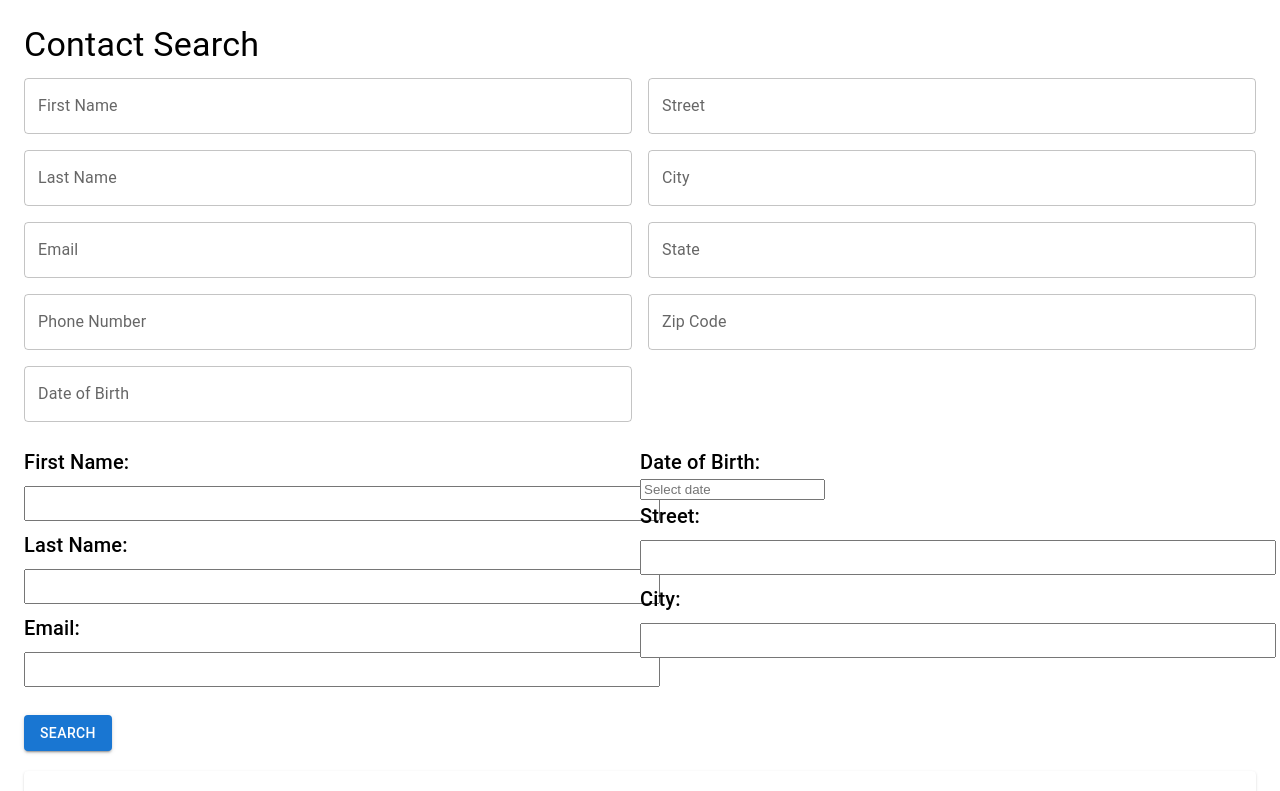
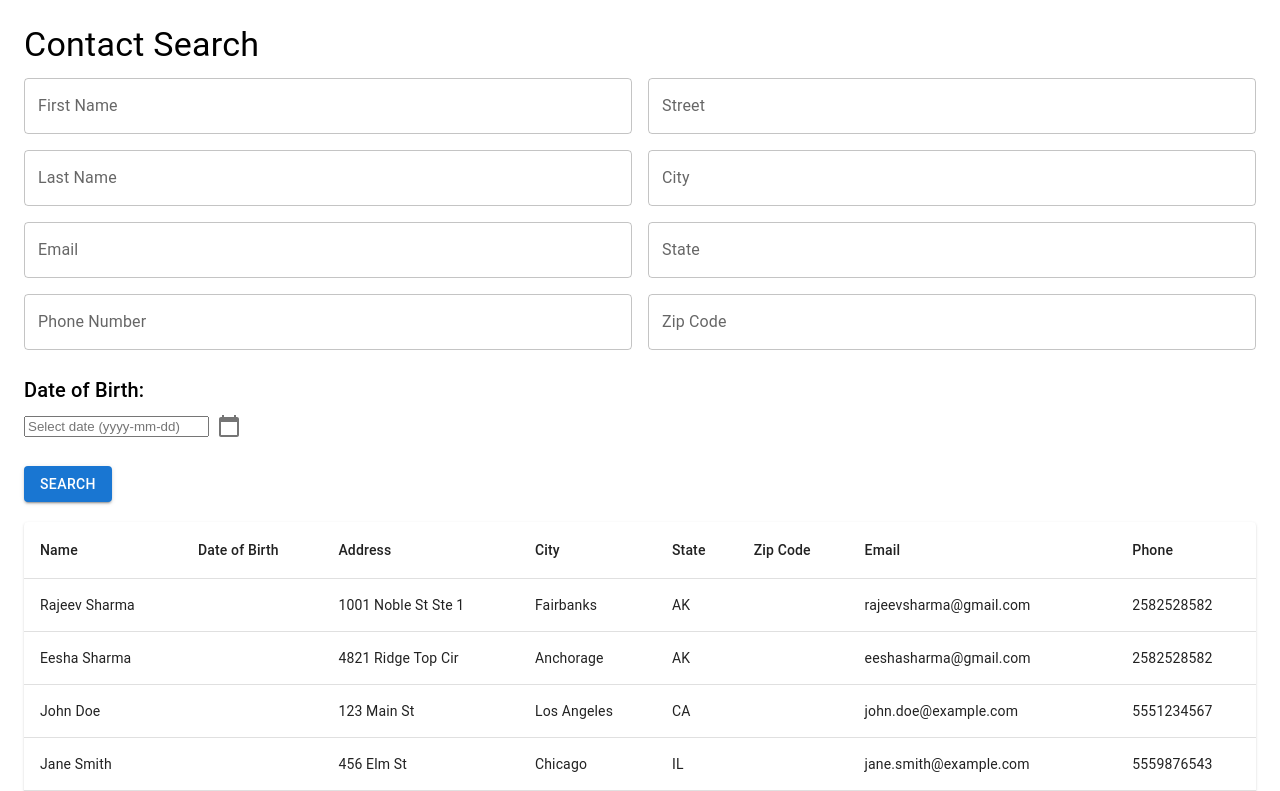
Before and after one commit to Neelpatel77/contact-search, a React (Create React App) app: page / in a window 1280 px wide. Shown: the top 791 px of the page. Built offline with nearby package versions, Linux system fonts and the light colour scheme.

Commit message:
UI update

```diff
--- a/package.json
+++ b/package.json
@@ -5,6 +5,7 @@
   "dependencies": {
     "@emotion/react": "^11.13.5",
     "@emotion/styled": "^11.13.5",
+    "@mui/icons-material": "^6.1.9",
     "@mui/material": "^6.1.9",
     "@testing-library/jest-dom": "^5.17.0",
     "@testing-library/react": "^13.4.0",
--- a/src/App.js
+++ b/src/App.js
@@ -2,9 +2,10 @@ import React, { useState } from "react";
 import SearchForm from "./searchForm";
 import ContactTable from "./ContactTable";
 import data from "./data/contacts.json";
-import { Box, Typography, Paper, Button } from "@mui/material";
+import { Box, Typography, Paper, Button, IconButton, InputAdornment } from "@mui/material";
 import DatePicker from "react-datepicker";
 import "react-datepicker/dist/react-datepicker.css";
+import { CalendarToday } from "@mui/icons-material";
 
 const App = () => {
   const [filters, setFilters] = useState({});
@@ -14,7 +15,6 @@ const App = () => {
 
   const itemsPerPage = 5;
 
-  // Handle Date Picker change
   const handleDateChange = (date) => {
     setFilters((prevFilters) => ({
       ...prevFilters,
@@ -42,11 +42,10 @@ const App = () => {
       filtered = filtered.filter((contact) =>
         contact.phone.includes(filters.phone)
       );
-    if (filters.dateOfBirth) {
+    if (filters.dateOfBirth)
       filtered = filtered.filter((contact) =>
         contact.dateOfBirth.includes(filters.dateOfBirth)
       );
-    }
     if (filters.street)
       filtered = filtered.filter((contact) =>
         contact.address.toLowerCase().includes(filters.street.toLowerCase())
@@ -81,65 +80,21 @@ const App = () => {
         Contact Search
       </Typography>
       <SearchForm filters={filters} setFilters={setFilters} />
-      <Box display="flex" justifyContent="space-between" mt={2}>
-        <Box flex={1}>
-          <Typography variant="h6">First Name:</Typography>
-          <input
-            type="text"
-            value={filters.firstName || ""}
-            onChange={(e) =>
-              setFilters({ ...filters, firstName: e.target.value })
-            }
-            style={{ width: "100%", padding: "8px", margin: "8px 0" }}
-          />
-          <Typography variant="h6">Last Name:</Typography>
-          <input
-            type="text"
-            value={filters.lastName || ""}
-            onChange={(e) =>
-              setFilters({ ...filters, lastName: e.target.value })
-            }
-            style={{ width: "100%", padding: "8px", margin: "8px 0" }}
-          />
-          <Typography variant="h6">Email:</Typography>
-          <input
-            type="text"
-            value={filters.email || ""}
-            onChange={(e) =>
-              setFilters({ ...filters, email: e.target.value })
-            }
-            style={{ width: "100%", padding: "8px", margin: "8px 0" }}
-          />
-        </Box>
-        <Box flex={1}>
-          <Typography variant="h6">Date of Birth:</Typography>
+
+      {/* Date of Birth Input Field with Calendar Icon */}
+      <Box mt={2}>
+        <Typography variant="h6">Date of Birth:</Typography>
+        <Box display="flex" alignItems="center">
           <DatePicker
             selected={filters.dateOfBirth || null}
             onChange={handleDateChange}
             dateFormat="yyyy-MM-dd"
-            placeholderText="Select date"
-            style={{
-              width: "100%",
-              padding: "8px",
-              margin: "8px 0",
-            }}
+            placeholderText="Select date (yyyy-mm-dd)"
+            style={{ width: "80%", padding: "8px", marginRight: "8px" }}
           />
-          <Typography variant="h6">Street:</Typography>
-          <input
-            type="text"
-            value={filters.street || ""}
-            onChange={(e) =>
-              setFilters({ ...filters, street: e.target.value })
-            }
-            style={{ width: "100%", padding: "8px", margin: "8px 0" }}
-          />
-          <Typography variant="h6">City:</Typography>
-          <input
-            type="text"
-            value={filters.city || ""}
-            onChange={(e) => setFilters({ ...filters, city: e.target.value })}
-            style={{ width: "100%", padding: "8px", margin: "8px 0" }}
-          />
+          <IconButton onClick={() => {}}>
+            <CalendarToday />
+          </IconButton>
         </Box>
       </Box>
 
@@ -151,6 +106,7 @@ const App = () => {
       >
         Search
       </Button>
+
       <ContactTable
         contacts={paginatedContacts}
         onSelect={handleSelect}
@@ -159,6 +115,7 @@ const App = () => {
         totalItems={contacts.length}
         onPageChange={handlePageChange}
       />
+
       {selectedContact && (
         <Paper elevation={3} style={{ padding: "16px", marginTop: "16px" }}>
           <Typography variant="h6">Selected Contact:</Typography>
--- a/src/searchForm.js
+++ b/src/searchForm.js
@@ -34,13 +34,6 @@ const SearchForm = ({ filters, setFilters }) => {
           <TextField
             label="Phone Number"
             name="phone"
-            fullWidth
-            onChange={handleInputChange}
-            style={{ marginTop: "16px" }}
-          />
-          <TextField
-            label="Date of Birth"
-            name="dateOfBirth"
             fullWidth
             onChange={handleInputChange}
             style={{ marginTop: "16px" }}
```
Also changed, not shown: 1 other file (tests, documents, lock files or other folders).
